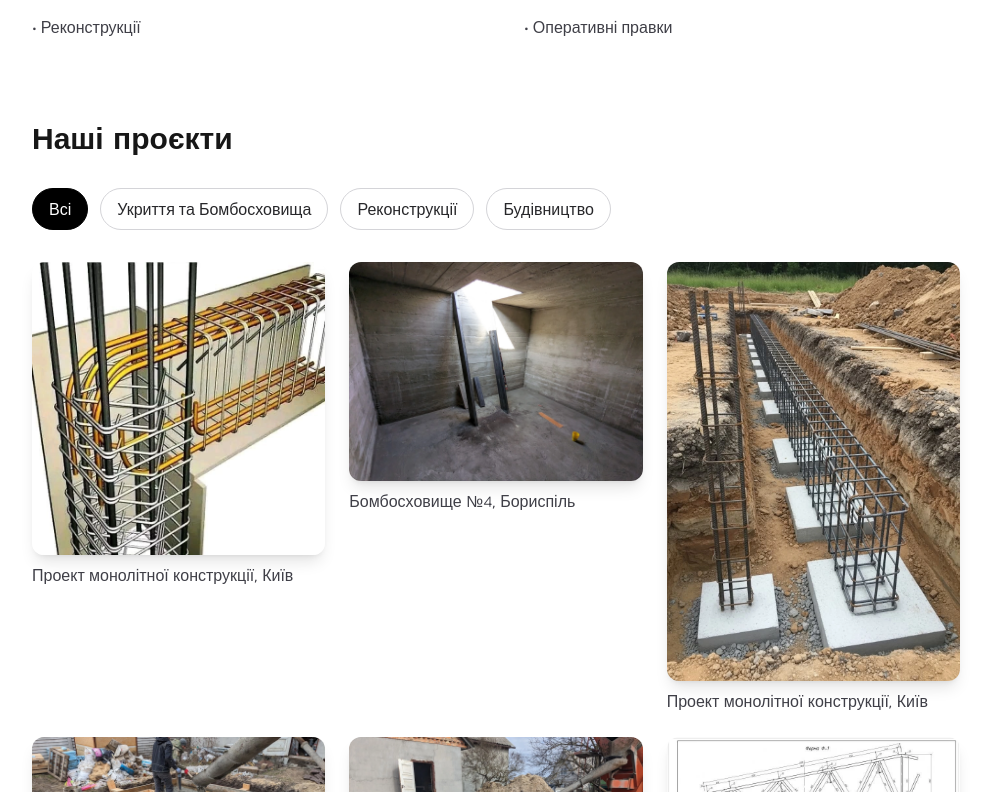
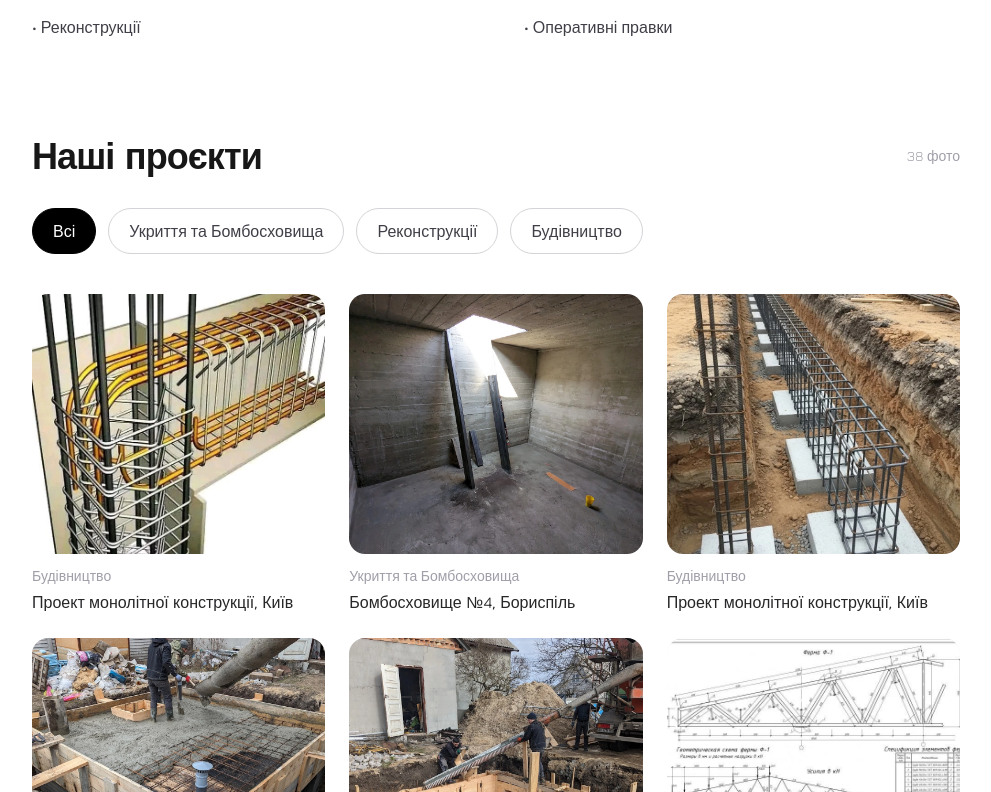
Before and after one commit to DenysKavun/beton-new, a Next.js app: page / in a window 1280 px wide. Shown: the part 1228-2020 px from the top of the page, without its empty margins (144-1135 px from the left). Built offline with nearby package versions, Linux system fonts and the light colour scheme.

Commit message:
Update Gallery.tsx

```diff
--- a/app/components/Gallery.tsx
+++ b/app/components/Gallery.tsx
@@ -70,19 +70,27 @@ export default function Gallery() {
       : projects.filter((p) => p.category === filter)
 
   return (
-    <section className="mt-20">
-      <h2 className="text-3xl font-bold mb-8">Наші проєкти</h2>
+  <section className="mt-24">
+    <div className="flex items-center justify-between mb-8">
+      <h2 className="text-3xl sm:text-4xl font-bold tracking-tight">
+        Наші проєкти
+      </h2>
 
-      {/* Категории */}
-      <div className="flex flex-wrap gap-3 mb-8">
+      <div className="text-sm text-zinc-400">
+        {filteredProjects.length} фото
+      </div>
+    </div>
+
+    {/* FILTERS */}
+    <div className="flex flex-wrap gap-3 mb-10">
       {categories.map((c) => (
         <button
           key={c}
           onClick={() => setFilter(c)}
-            className={`px-4 py-2 rounded-full border transition ${
+          className={`px-5 py-2.5 rounded-full border text-sm sm:text-base transition-all duration-200 ${
             filter === c
               ? 'bg-black text-white border-black'
-                : 'bg-white text-zinc-800 border-zinc-300 hover:bg-zinc-100'
+              : 'bg-white text-zinc-700 border-zinc-300 hover:bg-zinc-100'
           }`}
         >
           {c}
@@ -90,38 +98,101 @@ export default function Gallery() {
       ))}
     </div>
 
-      {/* Галерея */}
+    {/* GRID */}
     <div className="grid grid-cols-1 sm:grid-cols-2 md:grid-cols-3 gap-6">
       {filteredProjects.map((p) => (
-          <div key={p.src} className="flex flex-col">
+        <div
+          key={p.src}
+          className="group cursor-pointer"
+          onClick={() => setSelected(p)}
+        >
+          <div className="overflow-hidden rounded-2xl bg-zinc-100">
             <img
               src={p.src}
               alt={p.alt}
-              className="rounded-xl shadow-lg hover:scale-105 transition-transform cursor-pointer"
-              onClick={() => setSelected(p)}
+              className="
+                w-full
+                h-[260px]
+                object-cover
+                transition-transform
+                duration-500
+                group-hover:scale-105
+              "
             />
-            <p className="mt-2 text-sm sm:text-base text-zinc-700 font-medium">
+          </div>
+
+          <div className="mt-3">
+            <p className="text-sm text-zinc-400 mb-1">
+              {p.category}
+            </p>
+
+            <p className="text-base font-medium text-zinc-800">
               {p.title}
             </p>
+          </div>
         </div>
       ))}
     </div>
 
-      {/* Модальное окно */}
+    {/* FULLSCREEN MODAL */}
     {selected && (
       <div
-          className="fixed inset-0 bg-black bg-opacity-80 flex items-center justify-center z-50 p-4"
+        className="
+          fixed inset-0 z-[999]
+          bg-black/90
+          backdrop-blur-sm
+          flex items-center justify-center
+          p-4
+          animate-in fade-in duration-300
+        "
         onClick={() => setSelected(null)}
       >
-          <div className="relative">
+        {/* CLOSE BUTTON */}
+        <button
+          className="
+            absolute top-5 right-5
+            text-white text-4xl
+            leading-none
+            hover:opacity-70
+            transition
+          "
+        >
+          ×
+        </button>
+
+        {/* IMAGE */}
+        <div
+          className="relative max-w-7xl w-full"
+          onClick={(e) => e.stopPropagation()}
+        >
           <img
             src={selected.src}
             alt={selected.alt}
-              className="max-h-[90vh] max-w-[90vw] rounded-lg shadow-2xl"
+            className="
+              w-full
+              max-h-[90vh]
+              object-contain
+              rounded-2xl
+              shadow-2xl
+            "
           />
-            <p className="absolute bottom-4 left-1/2 transform -translate-x-1/2 text-white text-lg sm:text-xl font-medium">
+
+          {/* INFO */}
+          <div
+            className="
+              absolute bottom-0 left-0 right-0
+              bg-gradient-to-t from-black/80 to-transparent
+              p-6 rounded-b-2xl
+            "
+          >
+            <p className="text-zinc-300 text-sm mb-1">
+              {selected.category}
+            </p>
+
+            <h3 className="text-white text-xl font-semibold">
               {selected.title}
-            </p>
+            </h3>
+          </div>
         </div>
       </div>
     )}
```
Lines whose indentation alone changed are shown as unchanged.
